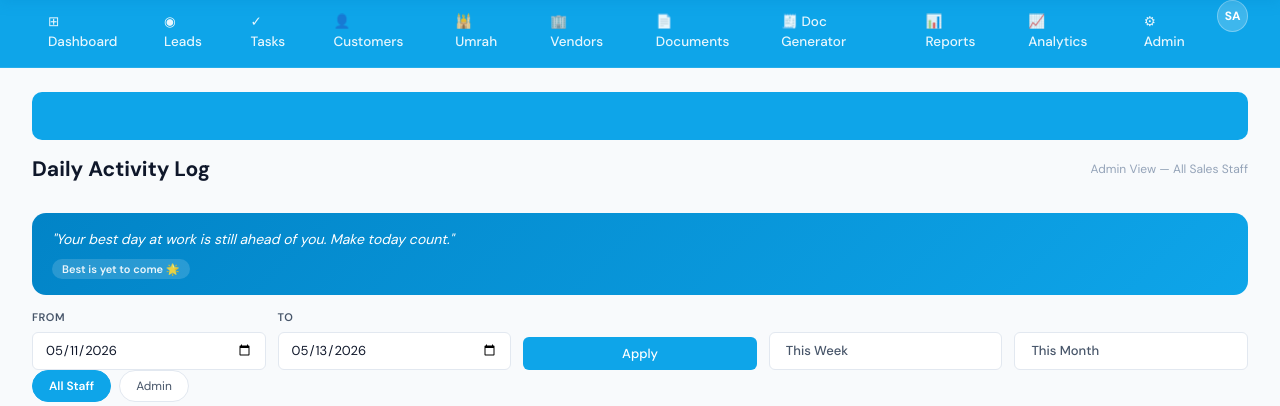
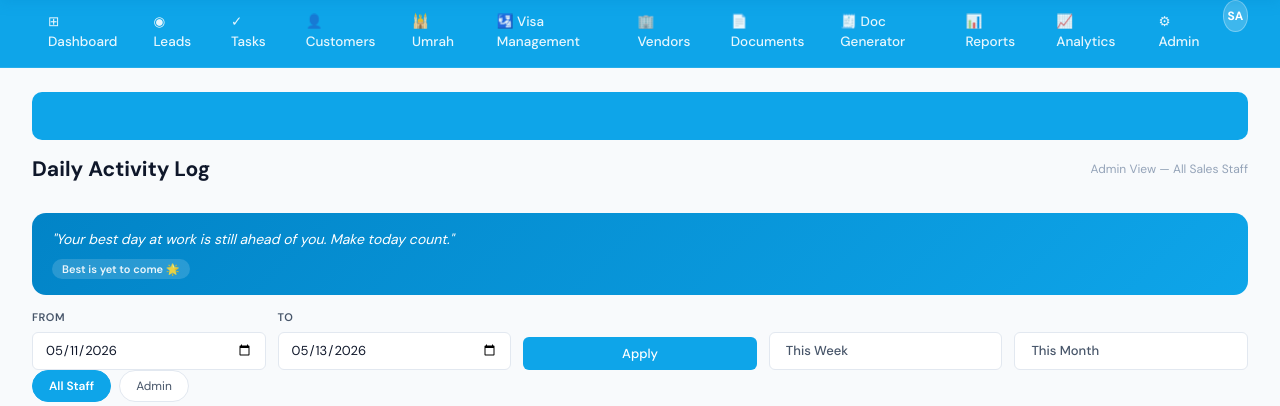
Before and after one commit to tahfeelholidayz-code/tahfeel-holidays-crm, a Flask app: page /activity in a window 1280 px wide. Shown: the part 56-462 px from the top of the page. Run offline with Flask 3, Linux system fonts and the light colour scheme; the visitor is signed in with stand-in values (Sample User, id 1); parts of the project's set-up code (start-up, migrations or seed data) failed here and were passed over.

Commit message:
Add Visa Management to navigation menu
NEW FEATURE PREPARATION:
✅ Added 🛂 Visa Management menu item
✅ Positioned between Umrah and Vendors
✅ Route: /visa-management

COMING NEXT:
- Visa expiry date field when closing visit visa tasks
- Visa Management page with list of all visas
- Expiry tracking and alerts
- Filter by agency, expiring soon, date range
- WhatsApp integration for follow-up

This is the first step for the visa management system!

```diff
--- a/templates/macros.html
+++ b/templates/macros.html
@@ -48,6 +48,7 @@
   <a href="/jobs" {% if active=='jobs' %}class="active"{% endif %} style="display:flex;align-items:center;gap:6px;color:rgba(255,255,255,.90);text-decoration:none;padding:12px 16px;font-size:13.5px;font-weight:500;border-bottom:2px solid transparent;transition:all .2s;">✓ Tasks</a>
   <a href="/customers" {% if active=='customers' %}class="active"{% endif %} style="display:flex;align-items:center;gap:6px;color:rgba(255,255,255,.90);text-decoration:none;padding:12px 16px;font-size:13.5px;font-weight:500;border-bottom:2px solid transparent;transition:all .2s;">👤 Customers</a>
   <a href="/umrah/batches" {% if active=='umrah' %}class="active"{% endif %} style="display:flex;align-items:center;gap:6px;color:rgba(255,255,255,.90);text-decoration:none;padding:12px 16px;font-size:13.5px;font-weight:500;border-bottom:2px solid transparent;transition:all .2s;">🕌 Umrah</a>
+  <a href="/visa-management" {% if active=='visa_management' %}class="active"{% endif %} style="display:flex;align-items:center;gap:6px;color:rgba(255,255,255,.90);text-decoration:none;padding:12px 16px;font-size:13.5px;font-weight:500;border-bottom:2px solid transparent;transition:all .2s;">🛂 Visa Management</a>
   <a href="/vendors" {% if active=='vendors' %}class="active"{% endif %} style="display:flex;align-items:center;gap:6px;color:rgba(255,255,255,.90);text-decoration:none;padding:12px 16px;font-size:13.5px;font-weight:500;border-bottom:2px solid transparent;transition:all .2s;">🏢 Vendors</a>
   <a href="/documents" {% if active=='documents' %}class="active"{% endif %} style="display:flex;align-items:center;gap:6px;color:rgba(255,255,255,.90);text-decoration:none;padding:12px 16px;font-size:13.5px;font-weight:500;border-bottom:2px solid transparent;transition:all .2s;">📄 Documents</a>
   <a href="/invoice" {% if active=='invoice' %}class="active"{% endif %} style="display:flex;align-items:center;gap:6px;color:rgba(255,255,255,.90);text-decoration:none;padding:12px 16px;font-size:13.5px;font-weight:500;border-bottom:2px solid transparent;transition:all .2s;">🧾 Doc Generator</a>
```
